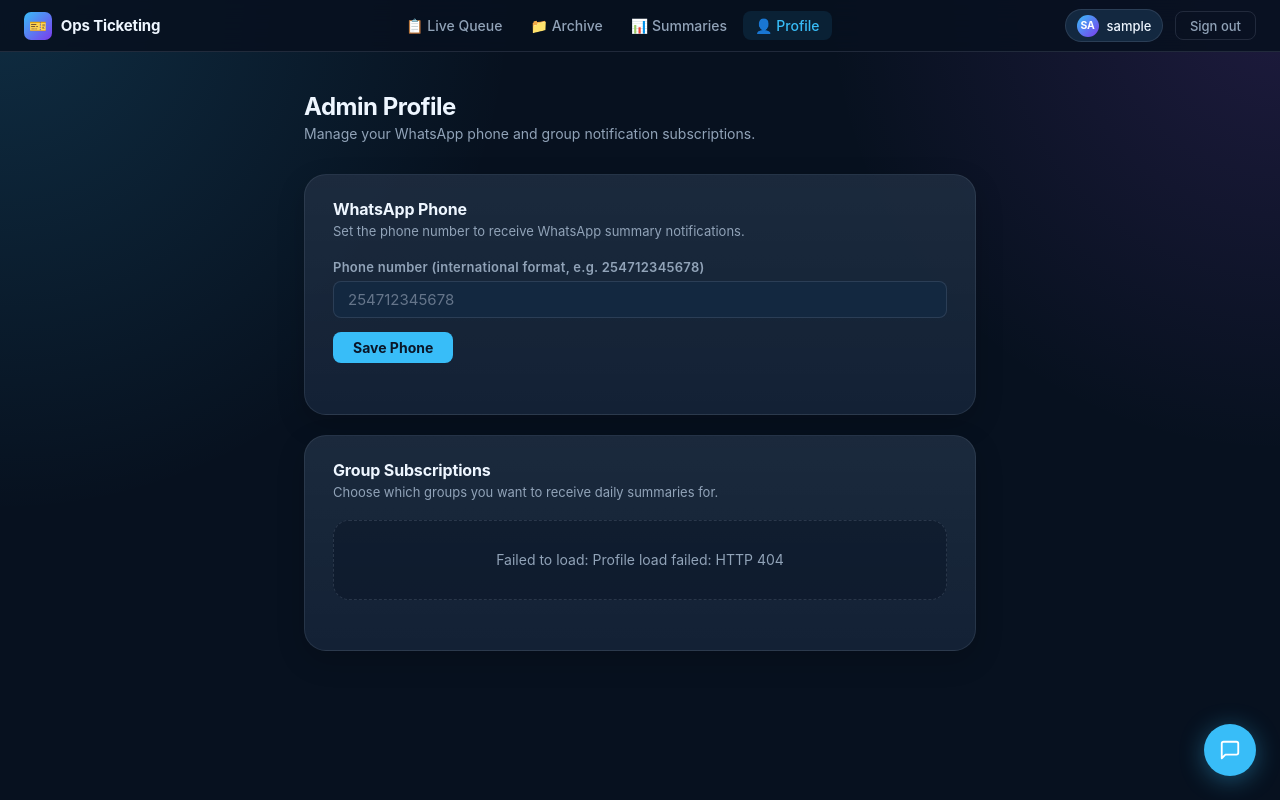
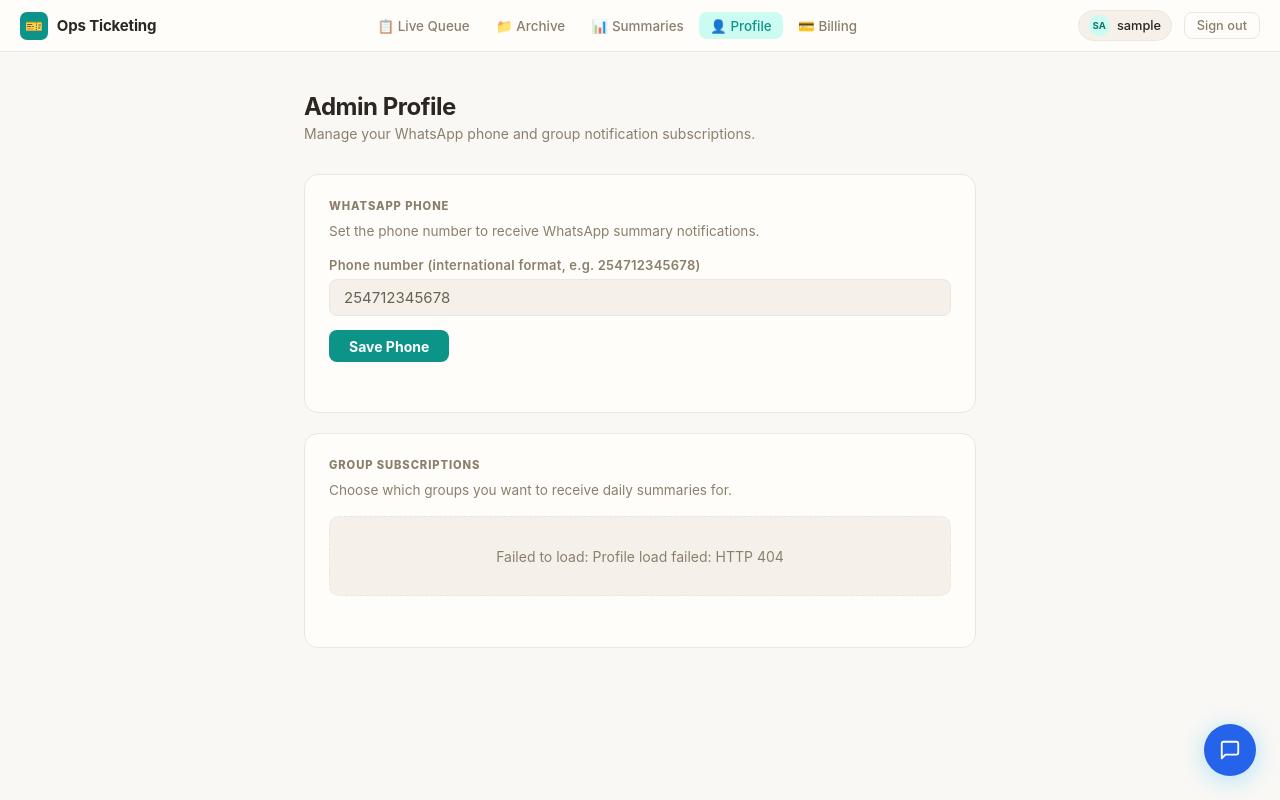
Before and after one commit to beeshaker/whatsapp_group, a FastAPI app: page /admin/profile in a window 1280 px wide. Run offline with FastAPI, Linux system fonts and the light colour scheme; the visitor is signed in with stand-in values (Sample User, id 1); data comes from the database, SQL or seed files in the repository; data that the repository does not hold is empty; parts of the project's set-up code (start-up, migrations or seed data) failed here and were passed over.

Commit message:
style: restyle profile page with Warm Neutral design system
- Link shared base.css stylesheet
- Replace inline nav with _nav.html partial include
- Delete old :root token block and shared component CSS (nav, buttons, inputs)
- Delete local .section-card CSS rule to inherit from base.css
- Update page-specific CSS colors to use --teal, --line, --surface tokens
- Keep unique layout and form CSS (.page, .checkbox-list, .text-input, etc.)

Co-Authored-By: Claude Sonnet 5 <noreply@anthropic.com>

```diff
--- a/backend/templates/profile.html
+++ b/backend/templates/profile.html
@@ -4,159 +4,8 @@
   <meta charset="UTF-8">
   <meta name="viewport" content="width=device-width, initial-scale=1.0">
   <title>Admin Profile — Ops Ticketing</title>
+  <link rel="stylesheet" href="/static/css/base.css">
   <style>
-    :root {
-      --bg: #07111f;
-      --bg-soft: #0b1728;
-      --surface: #101f34;
-      --surface-2: #132840;
-      --surface-3: #18324f;
-      --line: rgba(148, 163, 184, 0.18);
-      --text: #eef6ff;
-      --muted: #91a3b8;
-      --muted-2: #65758a;
-      --blue: #38bdf8;
-      --blue-deep: #075985;
-      --red: #ef4444;
-      --red-soft: rgba(239, 68, 68, 0.14);
-      --amber: #f59e0b;
-      --amber-soft: rgba(245, 158, 11, 0.14);
-      --green: #22c55e;
-      --green-soft: rgba(34, 197, 94, 0.14);
-      --purple: #a855f7;
-      --radius-xl: 22px;
-      --radius-lg: 16px;
-      --radius-md: 12px;
-      --radius-sm: 8px;
-      --shadow: 0 18px 45px rgba(0, 0, 0, 0.28);
-    }
-
-    *, *::before, *::after { box-sizing: border-box; }
-    * { margin: 0; padding: 0; }
-
-    html, body { height: 100%; }
-
-    body {
-      font-family: Inter, ui-sans-serif, system-ui, -apple-system, BlinkMacSystemFont, "Segoe UI", sans-serif;
-      background:
-        radial-gradient(circle at top left, rgba(56, 189, 248, 0.16), transparent 34%),
-        radial-gradient(circle at top right, rgba(168, 85, 247, 0.14), transparent 30%),
-        var(--bg);
-      color: var(--text);
-      min-height: 100vh;
-    }
-
-    button, input { font: inherit; }
-
-    /* ── Nav ── */
-    .nav {
-      position: sticky;
-      top: 0;
-      z-index: 100;
-      background: rgba(7, 17, 31, 0.88);
-      backdrop-filter: blur(14px);
-      border-bottom: 1px solid var(--line);
-      display: flex;
-      align-items: center;
-      gap: 1rem;
-      padding: 0 1.5rem;
-      height: 52px;
-    }
-
-    .nav-brand {
-      display: flex;
-      align-items: center;
-      gap: 0.55rem;
-      text-decoration: none;
-      color: var(--text);
-      font-weight: 700;
-      font-size: 0.9375rem;
-      letter-spacing: -0.01em;
-      flex-shrink: 0;
-    }
-
-    .nav-brand-icon {
-      width: 28px;
-      height: 28px;
-      background: linear-gradient(135deg, var(--blue) 0%, #7c3aed 100%);
-      border-radius: 7px;
-      display: flex;
-      align-items: center;
-      justify-content: center;
-      font-size: 0.875rem;
-    }
-
-    .nav-links {
-      display: flex;
-      align-items: center;
-      gap: 0.25rem;
-      flex: 1;
-      justify-content: center;
-    }
-
-    .nav-link {
-      display: flex;
-      align-items: center;
-      gap: 0.35rem;
-      padding: 0.375rem 0.75rem;
-      border-radius: var(--radius-sm);
-      font-size: 0.875rem;
-      font-weight: 500;
-      color: var(--muted);
-      text-decoration: none;
-      transition: color 0.15s, background 0.15s;
-    }
-
-    .nav-link:hover { color: var(--text); background: rgba(148, 163, 184, 0.08); }
-    .nav-link.active { color: var(--blue); background: rgba(56, 189, 248, 0.1); }
-
-    .nav-right {
-      display: flex;
-      align-items: center;
-      gap: 0.75rem;
-      flex-shrink: 0;
-    }
-
-    .user-pill {
-      display: flex;
-      align-items: center;
-      gap: 0.5rem;
-      padding: 0.3rem 0.65rem;
-      background: var(--surface-2);
-      border: 1px solid var(--line);
-      border-radius: 99px;
-      font-size: 0.8125rem;
-      font-weight: 500;
-    }
-
-    .user-avatar {
-      width: 22px;
-      height: 22px;
-      border-radius: 50%;
-      background: linear-gradient(135deg, var(--blue) 0%, #7c3aed 100%);
-      display: flex;
-      align-items: center;
-      justify-content: center;
-      font-size: 0.65rem;
-      font-weight: 700;
-      color: #fff;
-      flex-shrink: 0;
-    }
-
-    .btn-signout {
-      padding: 0.35rem 0.875rem;
-      background: transparent;
-      border: 1px solid var(--line);
-      border-radius: var(--radius-sm);
-      color: var(--muted);
-      font-size: 0.8125rem;
-      font-weight: 500;
-      cursor: pointer;
-      transition: color 0.15s, border-color 0.15s;
-    }
-
-    .btn-signout:hover { color: var(--red); border-color: rgba(239, 68, 68, 0.4); }
-
     /* ── Page content ── */
     .page {
       max-width: 720px;
@@ -180,31 +29,6 @@
       margin-top: 0.25rem;
     }
 
-    /* ── Section cards ── */
-    .section-card {
-      border: 1px solid rgba(148, 163, 184, 0.14);
-      border-radius: var(--radius-xl);
-      background:
-        linear-gradient(180deg, rgba(255,255,255,0.06), rgba(255,255,255,0.025)),
-        rgba(16, 31, 52, 0.86);
-      box-shadow: 0 10px 28px rgba(0,0,0,0.18);
-      padding: 24px 28px;
-      margin-bottom: 20px;
-    }
-
-    .section-title {
-      font-size: 1rem;
-      font-weight: 700;
-      letter-spacing: -0.01em;
-      margin-bottom: 4px;
-    }
-
-    .section-desc {
-      font-size: 0.8125rem;
-      color: var(--muted);
-      margin-bottom: 20px;
-    }
-
     /* ── Form controls ── */
     .field-label {
       display: block;
@@ -227,23 +51,23 @@
       transition: border-color 0.15s;
     }
 
-    .text-input:focus { border-color: rgba(56, 189, 248, 0.5); }
+    .text-input:focus { border-color: var(--teal); }
     .text-input::placeholder { color: var(--muted-2); }
 
     .btn-save {
       margin-top: 14px;
       padding: 0.45rem 1.25rem;
-      background: var(--blue);
-      color: #0a1628;
+      background: var(--teal);
+      color: #fff;
       font-weight: 700;
       font-size: 0.875rem;
       border: none;
-      border-radius: var(--radius-sm);
+      border-radius: var(--radius-md);
       cursor: pointer;
-      transition: opacity 0.15s;
+      transition: opacity 0.15s, background 0.15s;
     }
 
-    .btn-save:hover { opacity: 0.88; }
+    .btn-save:hover { background: var(--teal-deep); opacity: 1; }
     .btn-save:disabled { opacity: 0.5; cursor: not-allowed; }
 
     /* ── Feedback ── */
@@ -301,9 +125,9 @@
       display: grid;
       place-items: center;
       text-align: center;
-      border: 1px dashed rgba(148, 163, 184, 0.2);
+      border: 1px dashed var(--line);
       border-radius: var(--radius-lg);
-      background: rgba(11, 23, 40, 0.55);
+      background: var(--surface-2);
       color: var(--muted);
       padding: 20px;
       font-size: 0.875rem;
```
Also changed, not shown: other parts of backend/templates/profile.html (+8 -34 lines).
